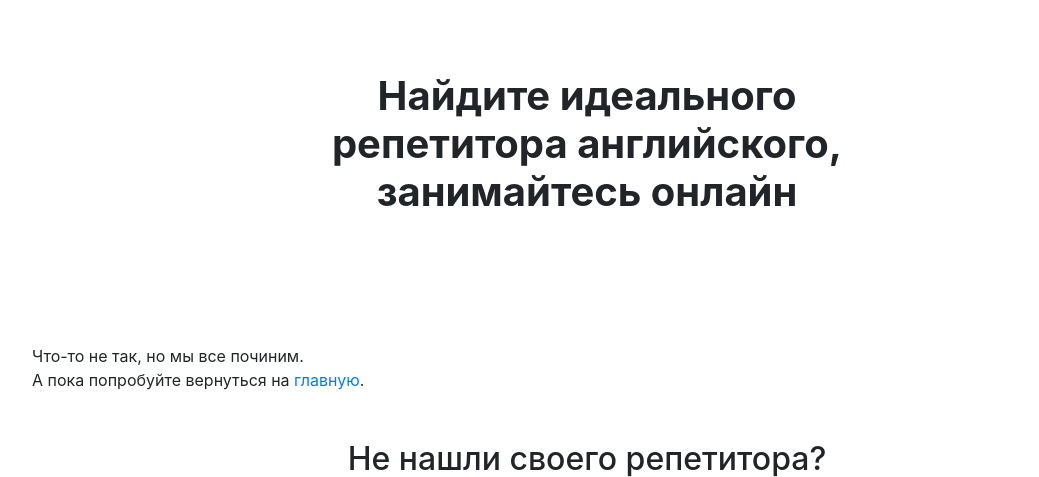
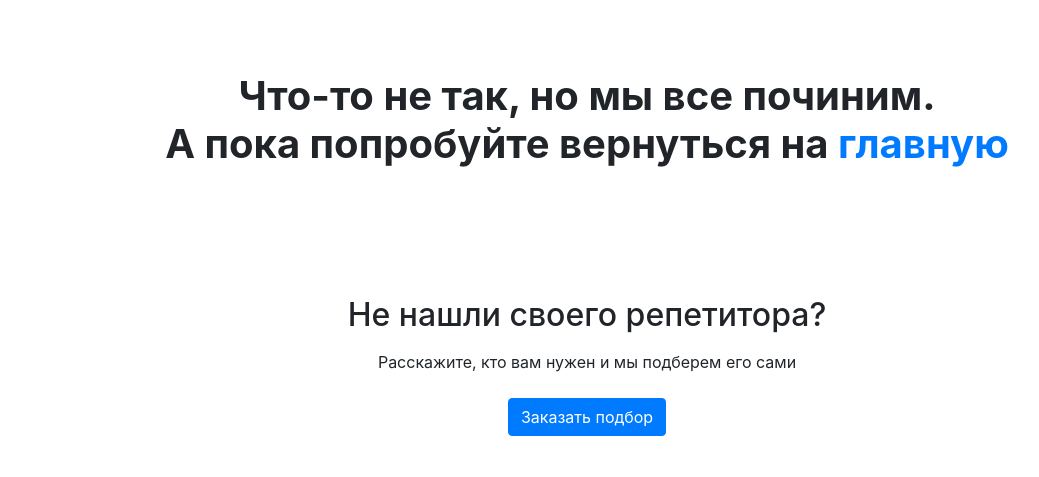
Before and after one commit to temo4kin/Project_2, a Flask app: template templates/500.html in a window 1280 px wide. Shown: the part 72-549 px from the top of the page, without its empty margins (53-1092 px from the left). Run offline with Flask 2, Linux system fonts and the light colour scheme; the template is opened without the code that fills it, so the values that code supplies are empty; some libraries are stand-ins or nearby versions.

Commit message:
Создание страниц ошибок

```diff
--- a/templates/500.html
+++ b/templates/500.html
@@ -3,7 +3,7 @@
 {% block container %}
   <main class="container mt-3 mb-5">
     <section>
-    <h1 class="h1 text-center mx-auto mt-4 py-5"><strong>Найдите идеального <br>репетитора английского, <br>занимайтесь онлайн</strong></h1>
+    <h1 class="h1 text-center mx-auto mt-4 py-5"><strong>Что-то не так, но мы все починим. <br>А пока попробуйте вернуться на <a href="/">главную</a></strong></h1>
     <div class="text-center mb-5">
       <div class="btn-group mx-auto mb-0" role="group" aria-label="Basic example">
         {% for key, value in goals.items() %}
@@ -11,10 +11,6 @@
         {% endfor %}
       </div>
     </div>
-
-
-Что-то не так, но мы все починим. <br>А пока попробуйте вернуться на <a href="/">главную</a>.
-
         </div>
       </div>
     </div>
```
